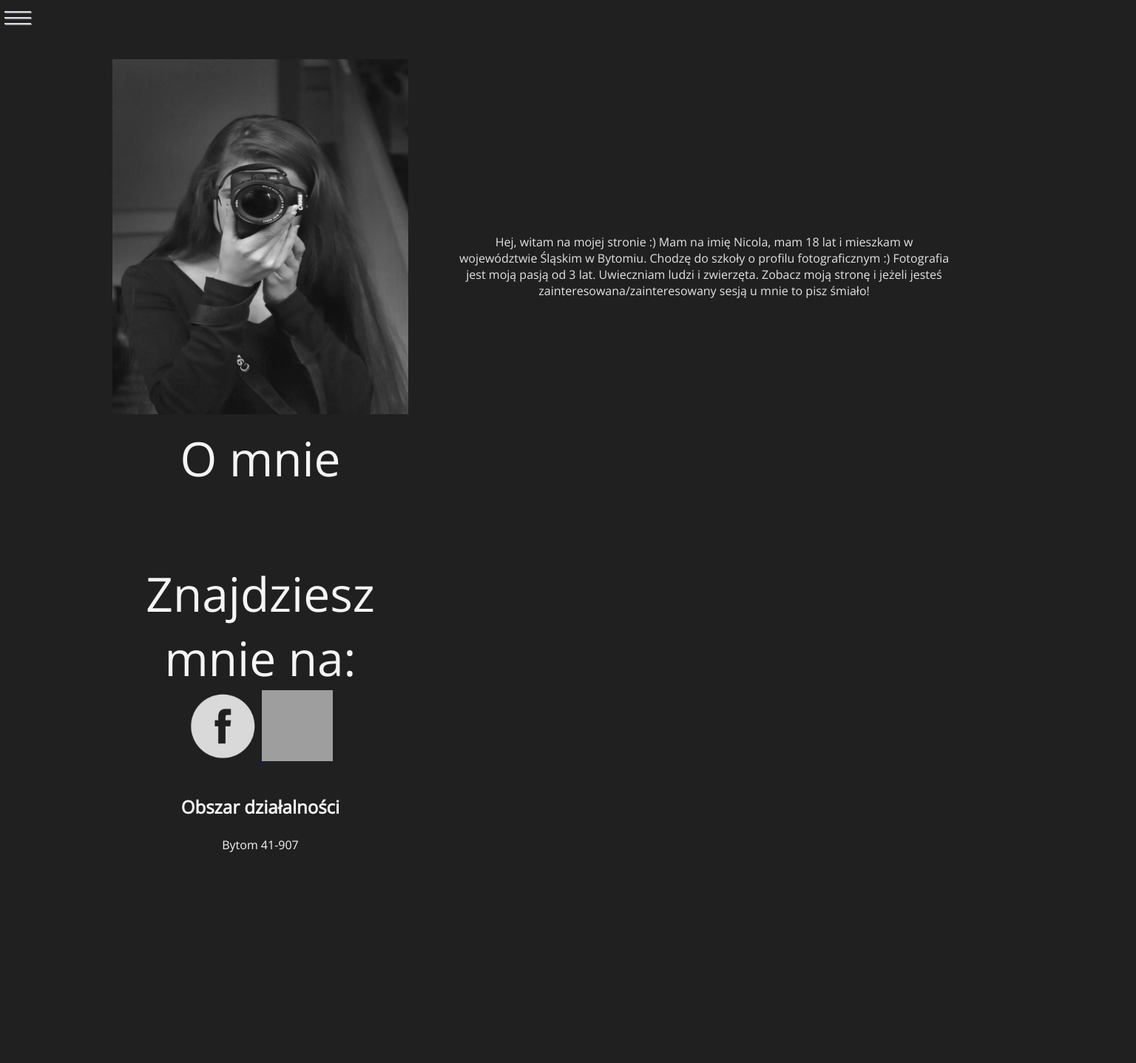
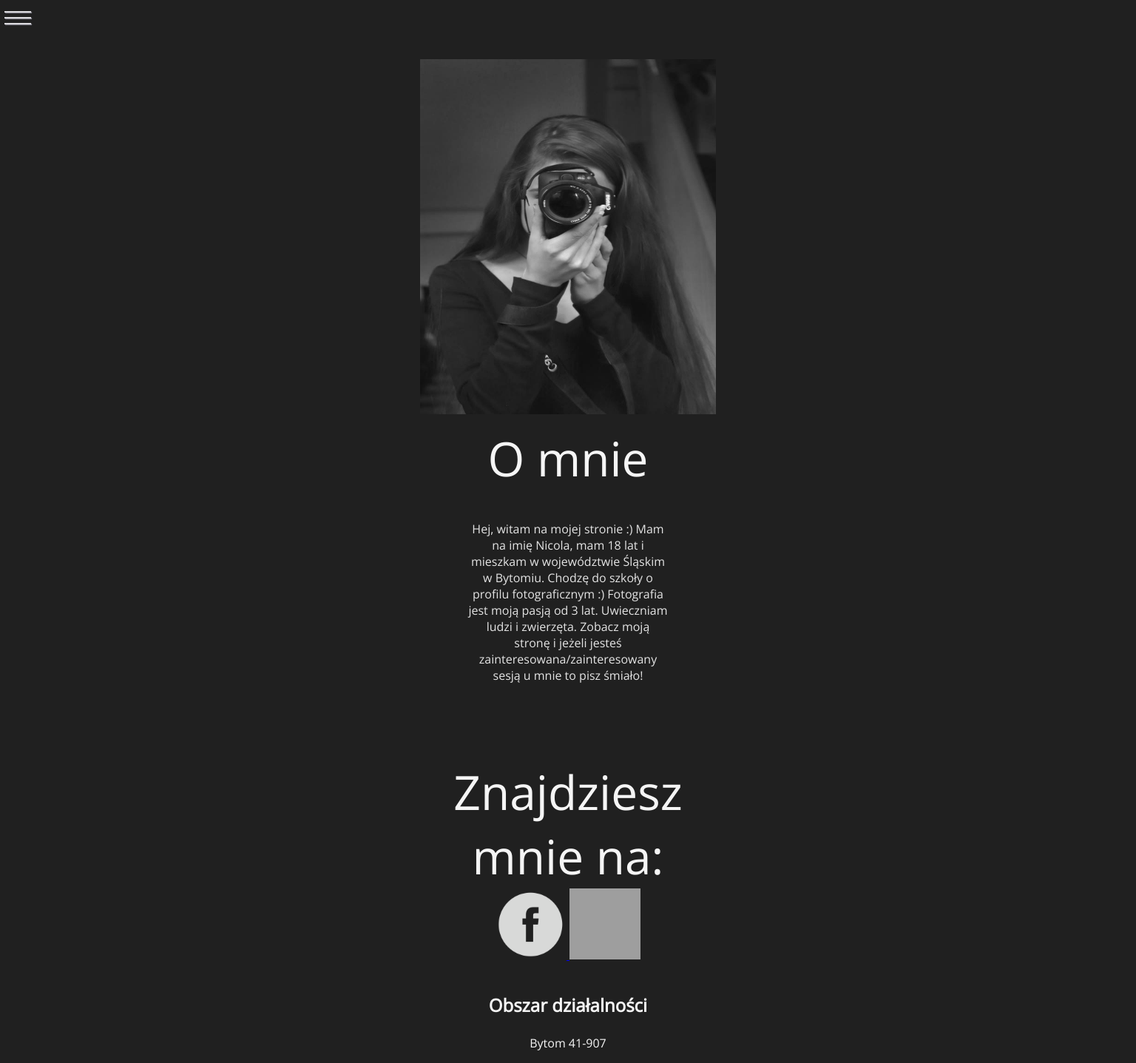
Before and after one commit to TarasekM/Nicola-Site, a Django app: page /omnie in a window 1536 px wide. Shown: the whole page at 74% size. Before the commit the page ends 1152 px from the top, so only its background shows below. Run offline with Django 3.2, Linux system fonts and the light colour scheme; data comes from the database, SQL or seed files in the repository; style sheets or scripts are compiled from the project's sources; some libraries are stand-ins or nearby versions; grey boxes are pictures that could not be loaded.

Commit message:
deleted media from omnie.html

```diff
--- a/website/static/css/omnie.css
+++ b/website/static/css/omnie.css
@@ -26,13 +26,14 @@ main .omnie .cont .omnie_img {
 }
 main .omnie .omnie_text {
   padding: 4rem;
-  margin-right: 2rem;
+  margin: 0;
   color: rgba(255, 255, 255, 0.88);
   width: 25rem;
   text-align: center;
   align-self: center;
 }
 main .kontakt {
+  margin: 0;
   text-align: center;
   color: whitesmoke;
 }
@@ -51,17 +52,4 @@ main .kontakt .kontakt_adres {
   padding: 1rem;
 }
 
-@media (min-width: 1281px) {
-  main {
-    display: block;
-  }
-  main .omnie {
-    display: flex;
-  }
-  main .omnie .omnie_text {
-    width: auto;
-    max-width: 50rem;
-  }
-}
-
 /*# sourceMappingURL=omnie.css.map */
--- a/website/static/css/omnie.scss
+++ b/website/static/css/omnie.scss
@@ -28,7 +28,7 @@ main{
 
     .omnie_text{
       padding: 4rem;
-      margin-right: 2rem;
+      margin: 0;
       color: rgba(255, 255, 255, 0.88);
       width: $width;
       text-align: center;
@@ -37,7 +37,7 @@ main{
   }
 
   .kontakt{
-    // margin: 8rem 5rem;
+    margin: 0;
     text-align: center;
     color: whitesmoke;
     p{
@@ -61,17 +61,3 @@ main{
     }
   }
 }
-
-
-@media (min-width: 1281px){
-  main{
-    display: block;
-    .omnie{
-      display: flex;
-      .omnie_text{
-        width: auto;
-        max-width: 50rem;
-      }
-    }
-  }
-}
--- a/website/static/js/omnie.js
+++ b/website/static/js/omnie.js
@@ -11,10 +11,6 @@ $(window).resize(
 );
 
 function Resize(){
-  console.log(document.body.offsetWidth);
-  if (document.body.offsetWidth <= 1263){
-    kontakt.style.marginTop = text.offsetHeight + 'px';
-  }else {
-    kontakt.style.marginTop = 5 +'rem';
-  }
+  console.log(text.offsetHeight + 'px');
+  kontakt.style.marginTop = text.offsetHeight + 'px';
 }
```
Also changed, not shown: 1 other file.
